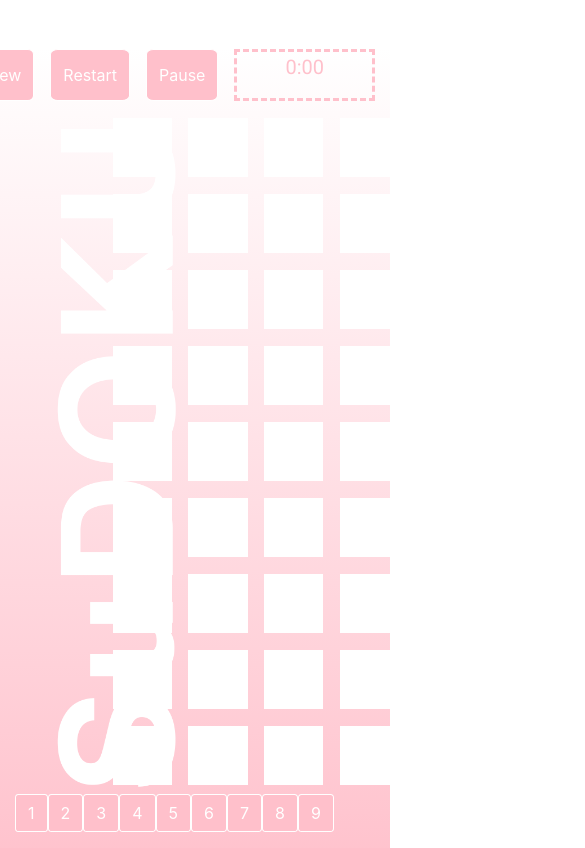
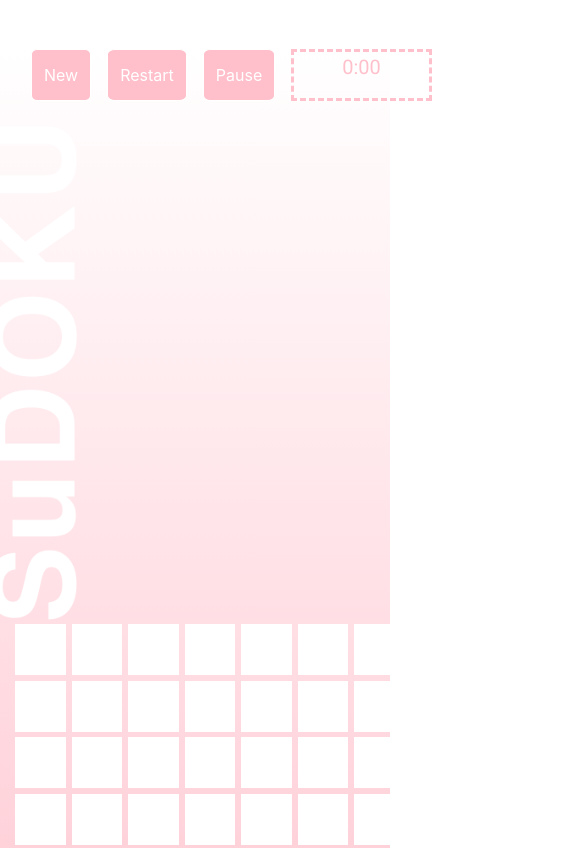
Before and after one commit to easterjd/q1Project-suDoku, a website with bundled scripts: page index.html in a window 390 px wide. Shown: the top 848 px of the page, 585 px wide, since content can reach past the window. Built offline with nearby package versions, Linux system fonts and the light colour scheme.

Commit message:
Added some minor responsive features

```diff
--- a/index.html
+++ b/index.html
@@ -3,6 +3,7 @@
 
 <head>
   <meta charset="utf-8">
+  <meta name="viewport" content="width=device-width" />
   <title>SuDoku</title>
 </head>
 
@@ -10,6 +11,7 @@
   <link href="https://fonts.googleapis.com/css?family=Roboto" rel="stylesheet">
   <link rel="stylesheet" href="./style/style.css">
   <link rel="stylesheet" href="/style/grid.css">
+
 <body>
 
   <div class="container-fluid">
@@ -18,7 +20,7 @@
       <div class="col-3">
 
       </div>
-      <div id="controlls" class="col-6 d-flex justify-content-end">
+      <div id="controlls" class="col col-lg d-flex">
         <button type="button" class="btn btn-secondary ml-3">New</button>
         <button type="button" class="btn btn-secondary ml-3">Restart</button>
 
@@ -34,10 +36,10 @@
 
 
     <div class="row">
-      <div class="col-3 text-right">
+      <div class="col-3 d-flex justify-content-end">
         <img id="brand" src="./style/brand.png" alt="SuDOKU header">
       </div>
-      <div class="col-6">
+      <div class="col col-lg-6 col-md-6">
 
         <div id="grid" class="grid-container">
 
@@ -49,11 +51,11 @@
       </div>
     </div>
 
-    <div class="row">
+    <div class="row d-flex flex-fill">
       <div class="col-3">
 
       </div>
-      <div id='nums' class="col-6 d-flex justify-content-around">
+      <div id='nums' class="col col-lg d-flex justify-content-around">
         <button type="button" class="btn btn-secondary">1</button>
         <button type="button" class="btn btn-secondary">2</button>
         <button type="button" class="btn btn-secondary">3</button>
--- a/style/grid.css
+++ b/style/grid.css
@@ -1,9 +1,9 @@
 .grid-container {
   display: grid;
-  grid-template-columns: repeat(9, 7vh);
-  grid-template-rows: repeat(9, 7vh);
-  justify-content: stretch;
-  grid-gap: 2vh;
+  grid-template-columns: repeat(9, auto);
+  grid-template-rows: repeat(9, 8vh);
+  align-items: stretch;
+  grid-gap: 0.7vh;
 }
 
 .square {
@@ -12,3 +12,20 @@
   border-color: white;
   background-color: white;
 }
+
+@media (max-width: 900px) {
+  .grid-container {
+    display: grid;
+    grid-template-columns: repeat(9, 6vh);
+    grid-template-rows: repeat(9, 6vh);
+    align-items: stretch;
+    grid-gap: 0.7vh;
+  }
+
+  .square {
+    border-width: 5px;
+    border-style: solid;
+    border-color: white;
+    background-color: white;
+  }
+}
--- a/style/style.css
+++ b/style/style.css
@@ -37,9 +37,35 @@ p {
 #controlls {
   justify-content: space-between;
   max-height: 10vh;
-  max-width: 79vh;
+  max-width: 10.6fr;
 }
 
 #nums {
-  max-width: 79vh;
+  max-width: 10.6fr;
+  height: auto;
 }
+
+#nums .btn {
+  font-size: 30px;
+}
+
+@media (max-width: 900px) {
+  #brand {
+    height: 60vh;
+  }
+
+  #controlls {
+    justify-content: start;
+    max-height: 8vh;
+    max-width: 50vh;
+  }
+
+  #nums {
+    max-width: 50vh;
+    height: auto;
+  }
+
+  #nums .btn {
+    font-size: 15px;
+  }
+}
```
